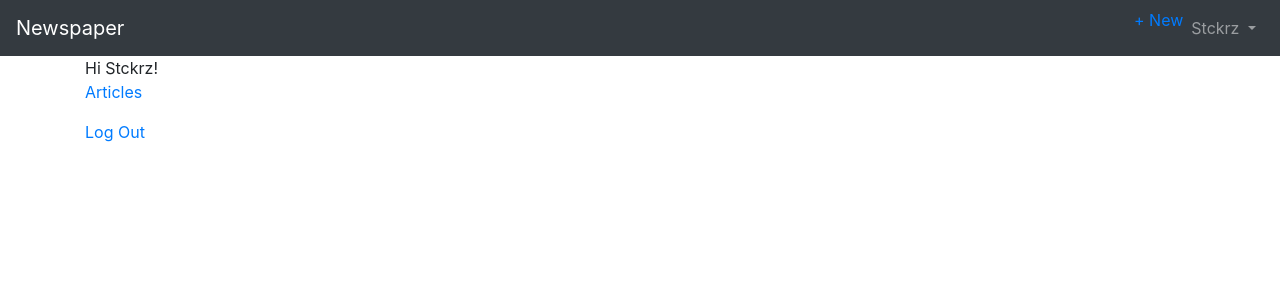
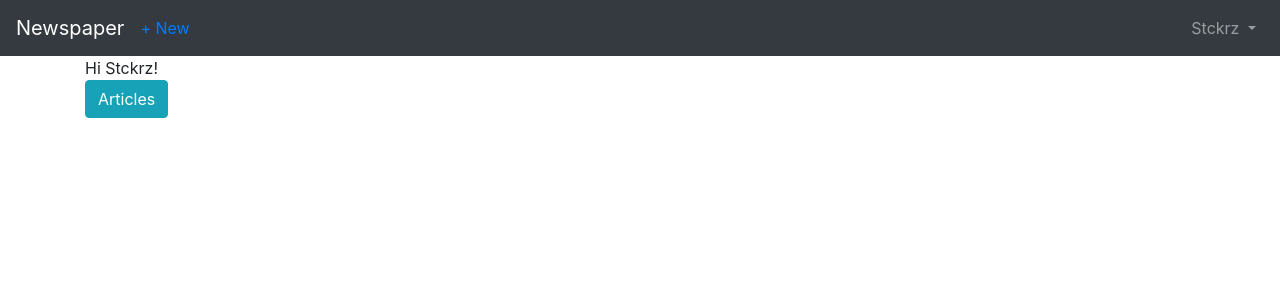
Before and after one commit to TySage/news, a Django app: page / in a window 1280 px wide. Shown: the top 300 px of the page. Run offline with Django 3.2, Linux system fonts and the light colour scheme; a user stored in the database is signed in.

Commit message:
Fixed some bootstrap stuff

```diff
--- a/templates/base.html
+++ b/templates/base.html
@@ -10,18 +10,16 @@
 </head>
 <body>
 	<nav class="navbar navbar-expand-lg navbar-dark bg-dark">
-<a class="navbar-brand" href="{% url 'home' %}">Newspaper</a> <button class="navbar-toggler" type="button" data-toggle="collapse" data-target="#navbarSupportedContent" aria-controls="navbarSupportedContent" aria-expanded="false" aria-label="Toggle navigation">
+<a class="navbar-brand" href="{% url 'home' %}">Newspaper</a>
+<a class=="navbar-brand" href="{% url 'article_new' %}">+ New</a>
+<button class="navbar-toggler" type="button" data-toggle="collapse" data-target="#navbarSupportedContent" aria-controls="navbarSupportedContent" aria-expanded="false" aria-label="Toggle navigation">
 <span class="navbar-toggler-icon"></span>
 </button>
 
 <div class="collapse navbar-collapse" id="navbarSupportedContent">
 {% if user.is_authenticated %} <ul class="navbar-nav ml-auto">
-	<li class='nav-item'>
-		<a href="{% url 'article_new' %}">+ New</a>
 <li class="nav-item">
-<a class="nav-link dropdown-toggle" href="#" id="navbarDropdown" role="button" data-toggle="dropdown" aria-haspopup="true" aria-expanded="false">
-
-{{ user.username }} </a>
+	<a class="nav-link dropdown-toggle" href="#" id="navbarDropdown" role="button" data-toggle="dropdown" aria-haspopup="true" aria-expanded="false">{{ user.username }} </a>
 <div class="dropdown-menu dropdown-menu-lg-right" aria-labelledby="navbarDropdown">
 <a class="dropdown-item"
 href="{% url 'password_change'%}">Change password</a>
@@ -29,13 +27,14 @@ href="{% url 'password_change'%}">Change password</a>
 <a class="dropdown-item" href="{% url 'logout' %}"> Log Out</a>
 </div>
 </li>
-</ul>
+
 {% else %}
 <form class="form-inline ml-auto">
 <a href="{% url 'login' %}" class="btn btn-outline-secondary"> Log In</a>
 <a href="{% url 'signup' %}" class="btn btn-primary ml-2"> Sign up</a>
 </form>
 {% endif %}
+</ul>
 </div>
 </nav>
 <main>
--- a/templates/home.html
+++ b/templates/home.html
@@ -5,8 +5,7 @@
 {% block content %}
 {% if user.is_authenticated %}
   Hi {{ user.username  }}!
-  <p><a href="{% url 'article_list' %}">Articles</a></p>
-  <p><a href="{% url 'logout' %}">Log Out </a></p>
+  <p><a href="{% url 'article_list' %}"><button type="button" class="btn btn-info">Articles</button></a></p>
 {% else %}
   <p>You are not logged in</p>
   <a href="{% url 'login' %}">Log In</a>
```
Also changed, not shown: db.sqlite3.
